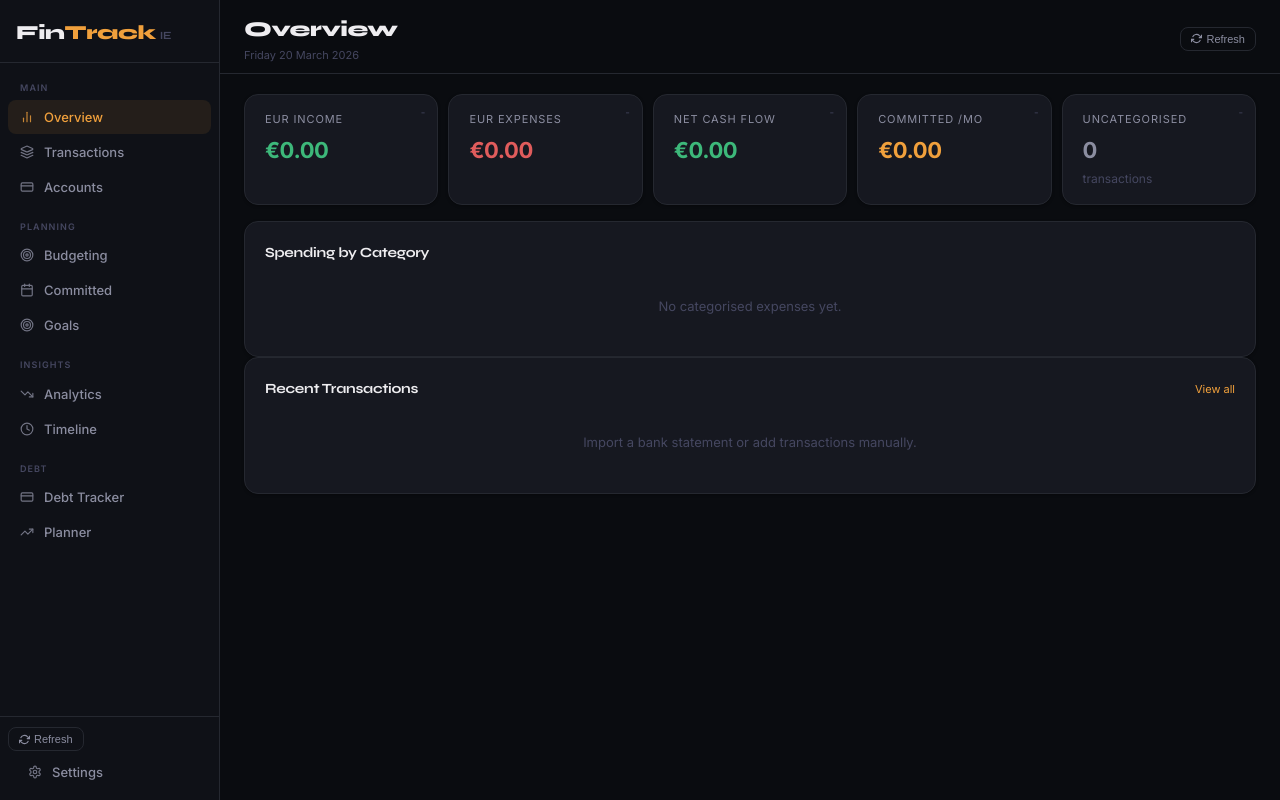
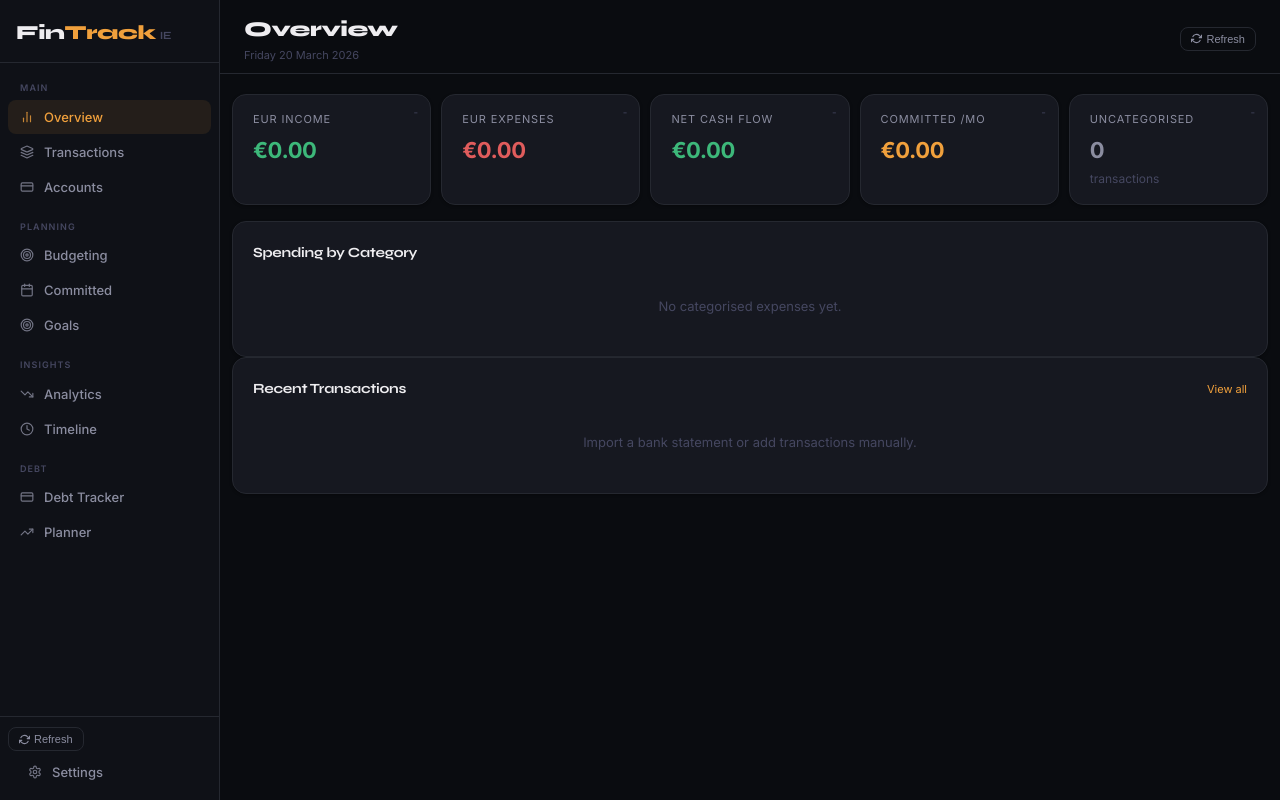
Before and after one commit to mohanabhijith111-star/fintrack-ie, a React (Vite) app: page / in a window 1280 px wide. Built offline with nearby package versions, Linux system fonts and the light colour scheme.

Commit message:
Fix debt KPI 3-col grid, reduce content padding

```diff
--- a/src/App.jsx
+++ b/src/App.jsx
@@ -1354,7 +1354,7 @@ export default function App() {
             </div>
             <div className="hide-mobile"><DriveSync/></div>
           </div>
-          <div style={{padding:"20px 24px",display:"flex",flexDirection:"column",gap:16}}>
+          <div style={{padding:"20px 12px",display:"flex",flexDirection:"column",gap:16}}>
 
         {/* -- DASHBOARD ---------------------------------------------------------- */}
         {tab === "dashboard" && (
@@ -1888,7 +1888,7 @@ export default function App() {
               const totalLiabilities = debts.reduce((s, d) => s + (parseFloat(d.balance) || 0), 0);
               const netPosition = totalAssets - totalLiabilities;
               return (
-                <div style={{ display: "grid", gridTemplateColumns: "repeat(auto-fit, minmax(80px, 1fr))", gap: 12 }}>
+                <div style={{ display: "grid", gridTemplateColumns: "repeat(3, 1fr)", gap: 12 }}>
                   <StatCard label="Total Assets" value={fmt(totalAssets)} color="green" />
                   <StatCard label="Total Liabilities" value={fmt(totalLiabilities)} color="red" />
                   <StatCard label="Net Position" value={fmt(netPosition)} color={netPosition >= 0 ? "green" : "red"} />
```
